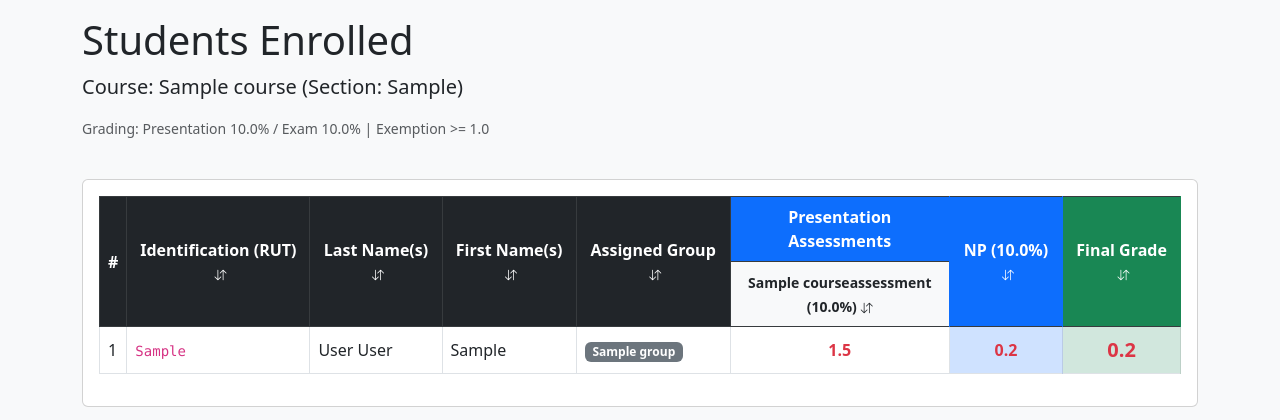
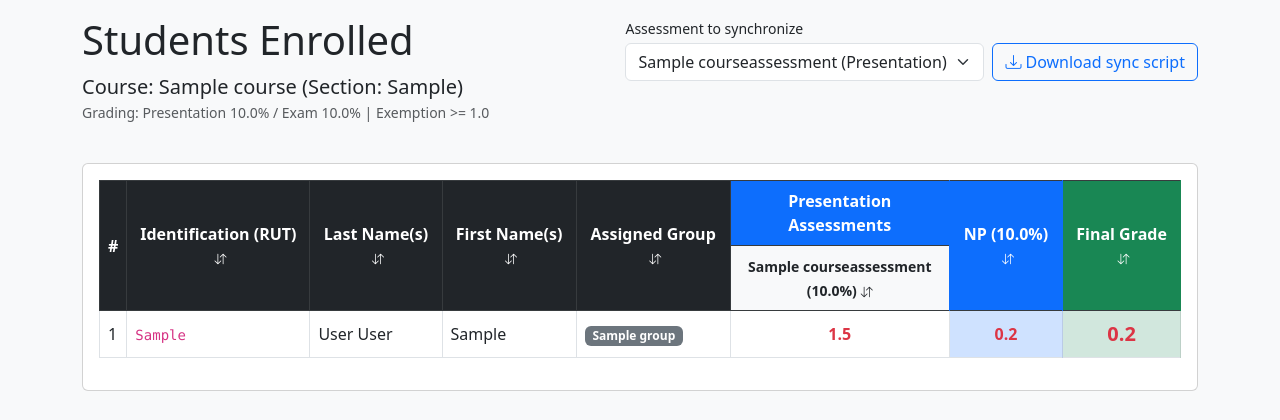
Before and after one commit to jorgeanais/calificame, a Django app: page /en/course/1/students/ in a window 1280 px wide. Shown: the part 104-524 px from the top of the page. Run offline with Django 5.2, Linux system fonts and the light colour scheme; a user stored in the database is signed in; tables that the repository leaves empty hold one stand-in row (values such as "Sample post").

Commit message:
feat: add downloadable grade sync scripts

```diff
--- a/evaluations/templates/evaluations/course_students.html
+++ b/evaluations/templates/evaluations/course_students.html
@@ -27,8 +27,27 @@
 
 <div class="row mb-4">
     <div class="col-md-12">
-        <h2 class="display-6">{% trans "Students Enrolled" %}</h2>
-        <p class="lead">{% trans "Course:" %} <strong>{{ course.name }}</strong> ({% trans "Section:" %} {{ course.section }})</p>
+        <div class="d-flex flex-wrap justify-content-between align-items-start gap-3">
+            <div>
+                <h2 class="display-6">{% trans "Students Enrolled" %}</h2>
+                <p class="lead mb-0">{% trans "Course:" %} <strong>{{ course.name }}</strong> ({% trans "Section:" %} {{ course.section }})</p>
+            </div>
+            {% if assessment_exports %}
+            <div class="d-flex align-items-end gap-2">
+                <div>
+                    <label class="form-label small mb-1" for="assessmentExportSelect">{% trans "Assessment to synchronize" %}</label>
+                    <select class="form-select" id="assessmentExportSelect">
+                        {% for assessment in assessment_exports %}
+                            <option value="{{ assessment.id }}">{{ assessment.name }} ({{ assessment.assessment_type }})</option>
+                        {% endfor %}
+                    </select>
+                </div>
+                <button type="button" class="btn btn-outline-primary" id="downloadSyncScript">
+                    <i class="bi bi-download me-1" aria-hidden="true"></i>{% trans "Download sync script" %}
+                </button>
+            </div>
+            {% endif %}
+        </div>
         <p class="text-muted small">{% trans "Grading:" %} {% trans "Presentation" %} {{ course.presentation_weight }}% / {% trans "Exam" %} {{ course.exam_weight }}% {% if course.exemption_grade %}| {% trans "Exemption" %} >= {{ course.exemption_grade }}{% endif %}</p>
     </div>
 </div>
@@ -155,7 +174,65 @@
 {% endblock %}
 
 {% block extra_scripts %}
+{% if assessment_exports %}
+{{ assessment_exports|json_script:"assessmentExportData" }}
+{% endif %}
 <script>
+    const assessmentExportData = document.getElementById('assessmentExportData');
+    const assessmentExportSelect = document.getElementById('assessmentExportSelect');
+    const downloadSyncScript = document.getElementById('downloadSyncScript');
+
+    if (assessmentExportData && assessmentExportSelect && downloadSyncScript) {
+        const assessments = JSON.parse(assessmentExportData.textContent);
+
+        downloadSyncScript.addEventListener('click', () => {
+            const assessment = assessments.find(item => String(item.id) === assessmentExportSelect.value);
+            if (!assessment) return;
+
+            const grades = JSON.stringify(assessment.grades, null, 4);
+            const script = `// ${assessment.name} - ${assessment.assessment_type}
+// Ejecuta este script en la pagina del portal donde se muestran los alumnos.
+const notasAlumnos = ${grades};
+
+const limpiarRut = (texto) => texto.replace(/\\./g, '').split('-')[0].trim().toUpperCase();
+const filas = document.querySelectorAll('tr');
+const columnaEvaluacion = ${assessment.column_index};
+let contador = 0;
+
+filas.forEach(fila => {
+    const celdas = fila.querySelectorAll('td');
+    if (celdas.length > 1) {
+        const rutPagina = limpiarRut(celdas[1].innerText);
+        if (Object.prototype.hasOwnProperty.call(notasAlumnos, rutPagina)) {
+            const inputs = fila.querySelectorAll('input[type="text"]');
+            const inputNota = inputs[columnaEvaluacion];
+
+            if (inputNota) {
+                inputNota.value = notasAlumnos[rutPagina];
+                inputNota.dispatchEvent(new Event('input', { bubbles: true }));
+                inputNota.dispatchEvent(new Event('change', { bubbles: true }));
+                inputNota.dispatchEvent(new Event('blur', { bubbles: true }));
+                contador++;
+            }
+        }
+    }
+});
+
+console.log(\`Proceso terminado. Se actualizaron \${contador} notas en la columna ${assessment.name}.\`);
+`;
+
+            const blob = new Blob([script], { type: 'text/javascript;charset=utf-8' });
+            const url = URL.createObjectURL(blob);
+            const link = document.createElement('a');
+            const safeName = assessment.name.toLowerCase().replace(/[^a-z0-9]+/g, '-').replace(/^-|-$/g, '');
+            link.href = url;
+            link.download = `{{ course.code|slugify }}-${safeName || 'evaluacion'}.js`;
+            link.click();
+            link.remove();
+            URL.revokeObjectURL(url);
+        });
+    }
+
     const studentsTable = document.getElementById('studentsTable');
 
     if (studentsTable) {
--- a/evaluations/views.py
+++ b/evaluations/views.py
@@ -138,11 +138,32 @@ def course_students(request, course_id):
             'final_grade': final_grade
         })
 
+    # Build one RUT-to-grade map per assessment for the portal synchronization scripts.
+    assessment_exports = []
+    ordered_assessments = list(pres_assessments) + list(exam_assessments)
+    for column_index, assessment in enumerate(ordered_assessments):
+        grades = {}
+        for item in student_data:
+            grade_list = item['pres_grades'] if assessment.assessment_type == 'PRESENTATION' else item['exam_grades']
+            grade_obj = next((entry for entry in grade_list if entry['assessment'].id == assessment.id), None)
+            if grade_obj and grade_obj['grade'] is not None:
+                identification = item['student'].identification.replace('.', '').split('-')[0].strip().upper()
+                grades[identification] = f"{grade_obj['grade']:.1f}".replace('.', ',')
+
+        assessment_exports.append({
+            'id': assessment.id,
+            'name': assessment.name,
+            'assessment_type': str(assessment.get_assessment_type_display()),
+            'column_index': column_index,
+            'grades': grades,
+        })
+
     context = {
         'course': course,
         'pres_assessments': pres_assessments,
         'exam_assessments': exam_assessments,
         'student_data': student_data,
+        'assessment_exports': assessment_exports,
     }
     return render(request, 'evaluations/course_students.html', context)
 
```
Also changed, not shown: locale/es/LC_MESSAGES/django.po.
